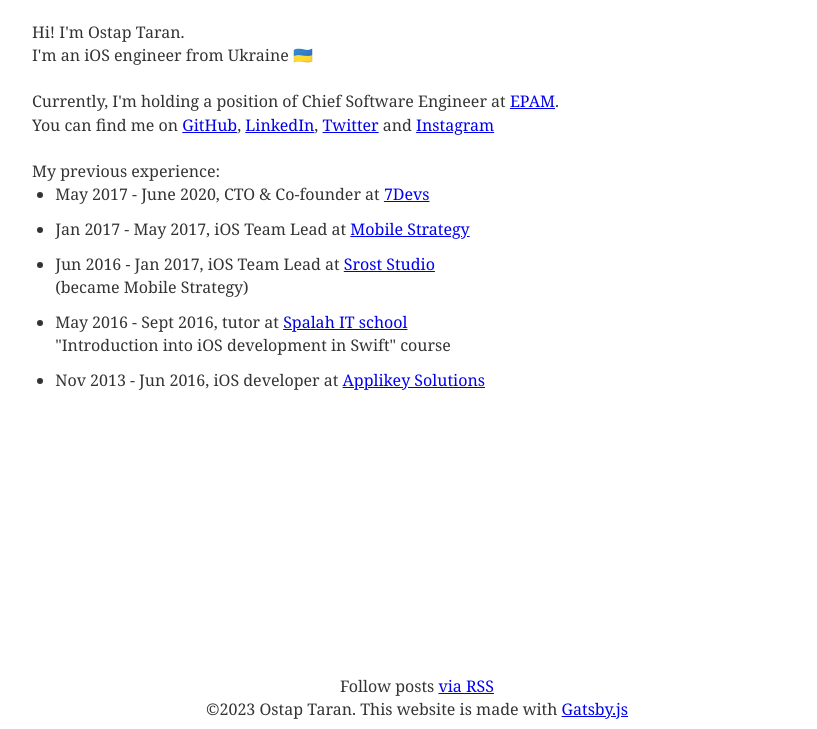
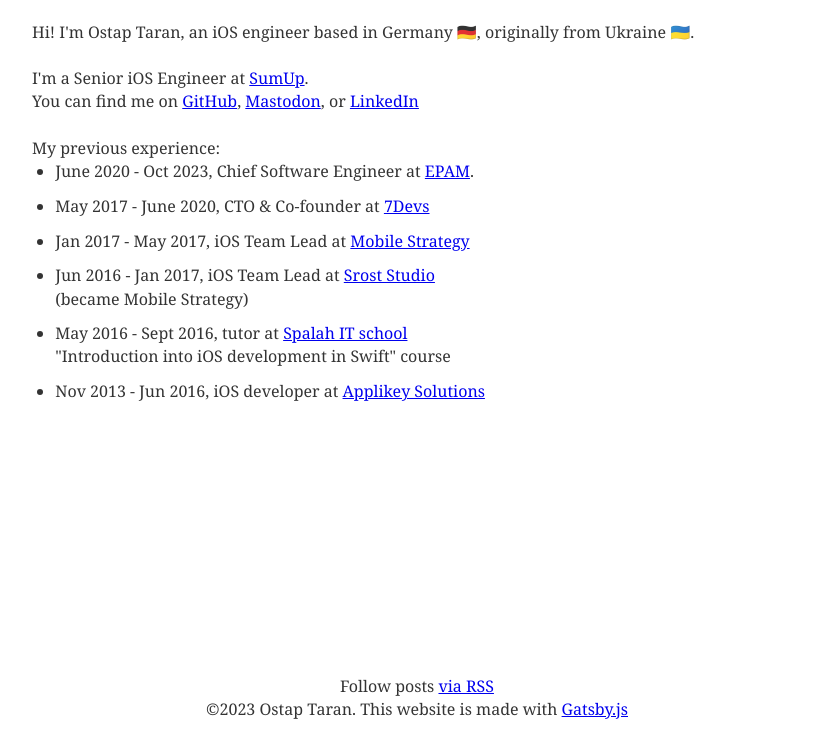
Before and after one commit to Austinate/austinate.github.io, a Gatsby site: page /about in a window 1280 px wide. Shown: the part 71-800 px from the top of the page, without its empty margins (223-1040 px from the left). Built offline with nearby package versions, Linux system fonts and the light colour scheme; Gatsby itself is replaced by a stand-in of ours; some packages are replaced by stand-ins of ours.

Commit message:
Update about.js

```diff
--- a/src/pages/about.js
+++ b/src/pages/about.js
@@ -4,23 +4,28 @@ import SEOComponent from "../components/seo"
 
 const aboutLayout = () => (
   <Layout title="About">
-    Hi! I'm Ostap Taran.
-    <br />
-    I'm an iOS engineer from Ukraine{" "}
+    Hi! I'm Ostap Taran, an iOS engineer based in Germany{" "}
+    <span role="img" aria-label="flag of Germany">
+      🇩🇪
+    </span>
+    , originally from Ukraine{" "}
     <span role="img" aria-label="flag of Ukraine">
       🇺🇦
     </span>
+    .
     <p />
-    Currently, I'm holding a position of Chief Software Engineer at{" "}
-    <a href="https://epam.com">EPAM</a>.
+    I'm a Senior iOS Engineer at <a href="https://sumup.com">SumUp</a>.
     <br />
     You can find me on <a href="https://github.com/austinate">GitHub</a>,{" "}
-    <a href="https://www.linkedin.com/in/ostap-taran/">LinkedIn</a>,{" "}
-    <a href="https://twitter.com/muroomsh">Twitter</a> and{" "}
-    <a href="https://www.instagram.com/austinate/">Instagram</a>
+    <a href="https://mastodon.social/@austinate">Mastodon</a>, or{" "}
+    <a href="https://www.linkedin.com/in/ostap-taran/">LinkedIn</a>
     <p />
     My previous experience:
     <ul>
+      <li>
+        June 2020 - Oct 2023, Chief Software Engineer at{" "}
+        <a href="https://epam.com">EPAM</a>.
+      </li>
       <li>
         May 2017 - June 2020, CTO & Co-founder at{" "}
         <a href="https://7devs.co">7Devs</a>
```
